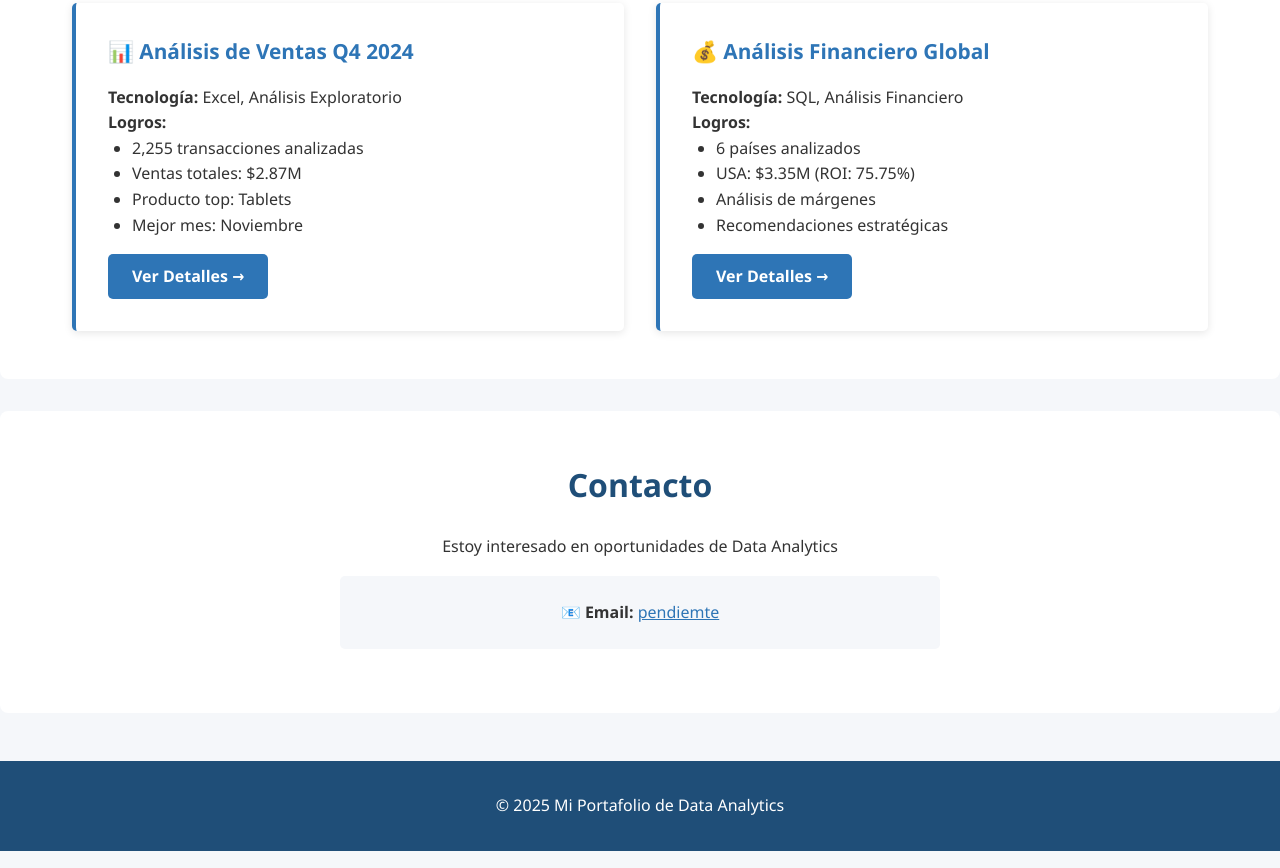
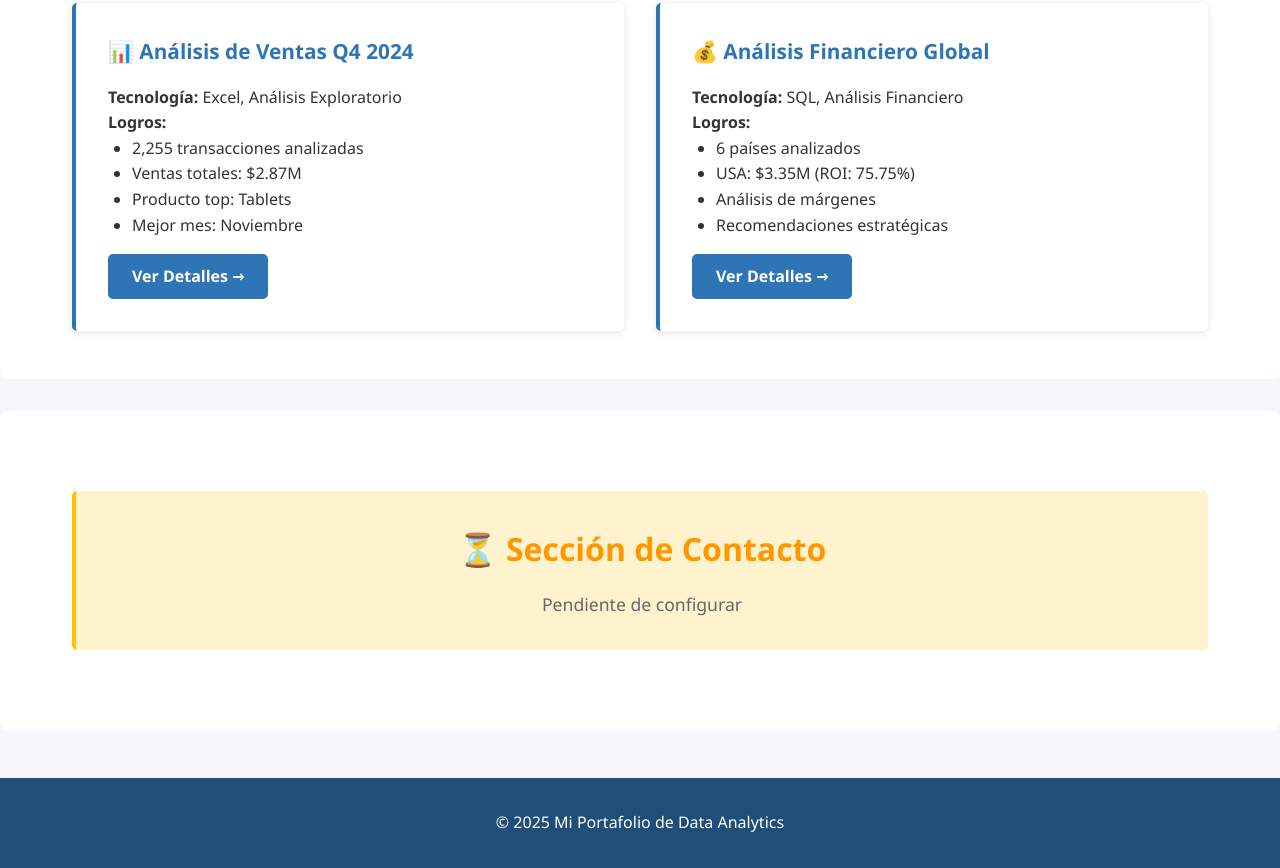
Before and after one commit to Nabile94/portafoliodata, a plain HTML site: page index.html in a window 1280 px wide. Shown: the part 637-1505 px from the top of the page. Drawn offline with Linux system fonts and the light colour scheme.

Commit message:
Update index.html

```diff
--- a/index.html
+++ b/index.html
@@ -100,16 +100,21 @@
             font-weight: 600;
         }
         .project-card a:hover { background: #1f4e78; }
-        .contact-info {
-            max-width: 600px;
-            margin: 0 auto;
+        .pendiente {
+            background: #fff3cd;
+            border-left: 4px solid #ffc107;
+            padding: 2rem;
+            border-radius: 5px;
             text-align: center;
+            margin: 2rem 0;
         }
-        .contact-item {
-            background: #f5f7fa;
-            padding: 1.5rem;
-            margin: 1rem 0;
-            border-radius: 5px;
+        .pendiente h2 {
+            color: #ff9800;
+            margin-bottom: 1rem;
+        }
+        .pendiente p {
+            color: #666;
+            font-size: 1.1rem;
         }
         footer {
             background: #1f4e78;
@@ -132,7 +137,6 @@
                 <div class="logo">📊 Mi Portafolio</div>
                 <ul class="nav-links">
                     <li><a href="#proyectos">Proyectos</a></li>
-                    <li><a href="#contacto">Contacto</a></li>
                 </ul>
             </nav>
         </div>
@@ -179,15 +183,11 @@
         </div>
     </section>
 
-    <section id="contacto">
+    <section>
         <div class="container">
-            <h2>Contacto</h2>
-            <div class="contact-info">
-                <p>Estoy interesado en oportunidades de Data Analytics</p>
-                <div class="contact-item">
-                    <strong>📧 Email:</strong> <a href="mailto:tumail@example.com" style="color: #2e75b6;">pendiemte</a>
-                </div>
-
+            <div class="pendiente">
+                <h2>⏳ Sección de Contacto</h2>
+                <p>Pendiente de configurar</p>
             </div>
         </div>
     </section>
```
